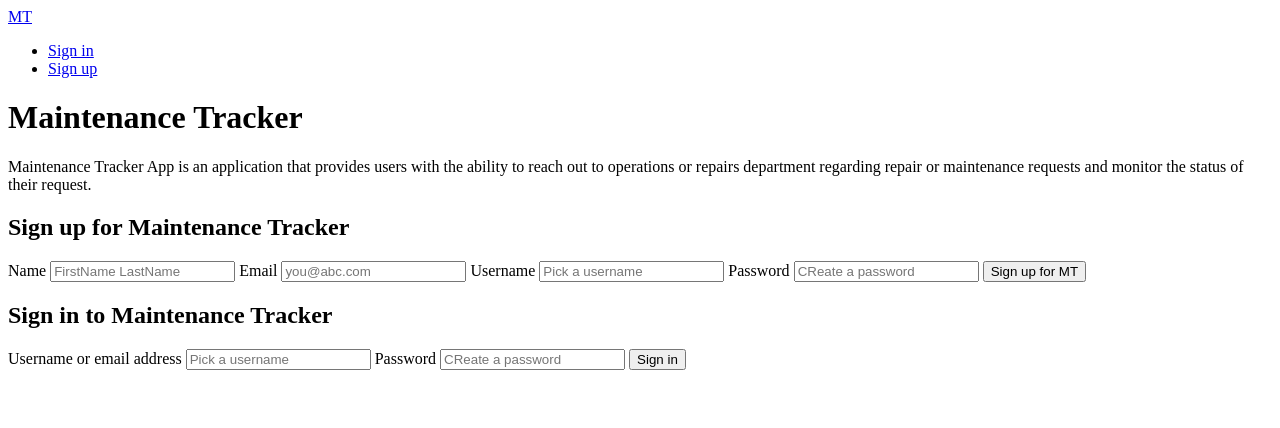
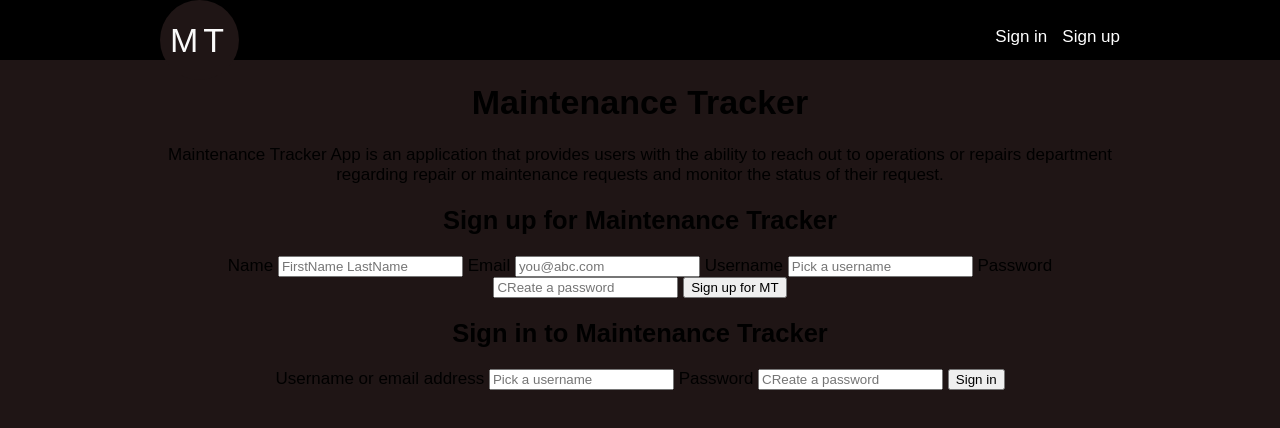
Before and after one commit to Fattylee/Maintenance-Tracker, a plain HTML site: page index.html in a window 1280 px wide. Drawn offline with Linux system fonts and the light colour scheme.

Commit message:
finish styling the nav bar

```diff
--- a/css/style.css
+++ b/css/style.css
@@ -0,0 +1,55 @@
+body{
+    margin: 0;
+    padding: 0;
+    background: #1f1515;
+    font-family: Arial, Helvetica, sans-serif;
+    font-size: 17px;
+}
+header{
+    height: 60px;
+    background: black;
+    color:white;
+}
+header .brand{
+    float: left;
+    line-height: 60px;
+    font-size: 2em;
+    letter-spacing: 5px;
+    border-radius: 50%;
+    background: #1f1515;
+    padding: 10px;
+}
+.brand a{
+    text-decoration: none;
+    color: #fafafa;
+}
+header nav{
+    overflow: hidden;
+    float: right;
+}
+ul{
+    list-style: none;
+    padding: 0;
+}
+nav li{
+    float: left;
+}
+nav a{
+    color: white;
+    text-decoration: none;
+    padding: 10px 0px;
+    margin-left: 15px;
+    display: inline-block;
+}
+a:hover{
+    text-decoration: underlineh;
+    border-bottom: 1px solid white;
+}
+.container{
+    text-align: center;
+    max-width: 960px;
+    margin: 0 auto;
+}
+h1{
+
+}
--- a/index.html
+++ b/index.html
@@ -9,15 +9,19 @@
 </head>
 
 <body>
-    <head>
+
+
+    <header>
+            <div class="container">
+            <div class="brand"><a href="index.html">MT</a></div>
         <nav>
-            <div class="brand"><a href="index.html">MT</a></div>
-            <ul>
+           <ul>
                 <li><a href="#">Sign in</a></li>
                 <li><a href="#">Sign up</a></li>
             </ul>
         </nav>
-    </head>
+        </div>
+    </header>
 
     <div class="container">
         <h1>Maintenance Tracker</h1>
```
